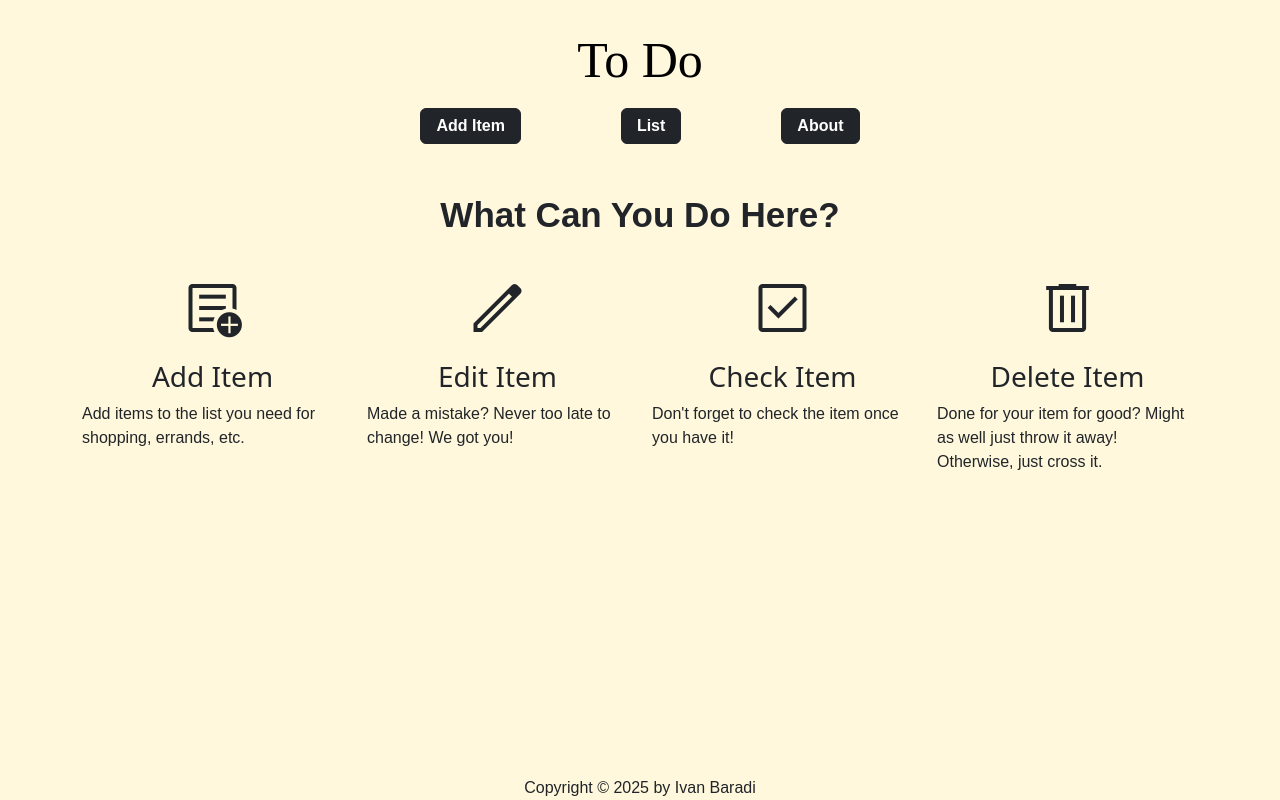
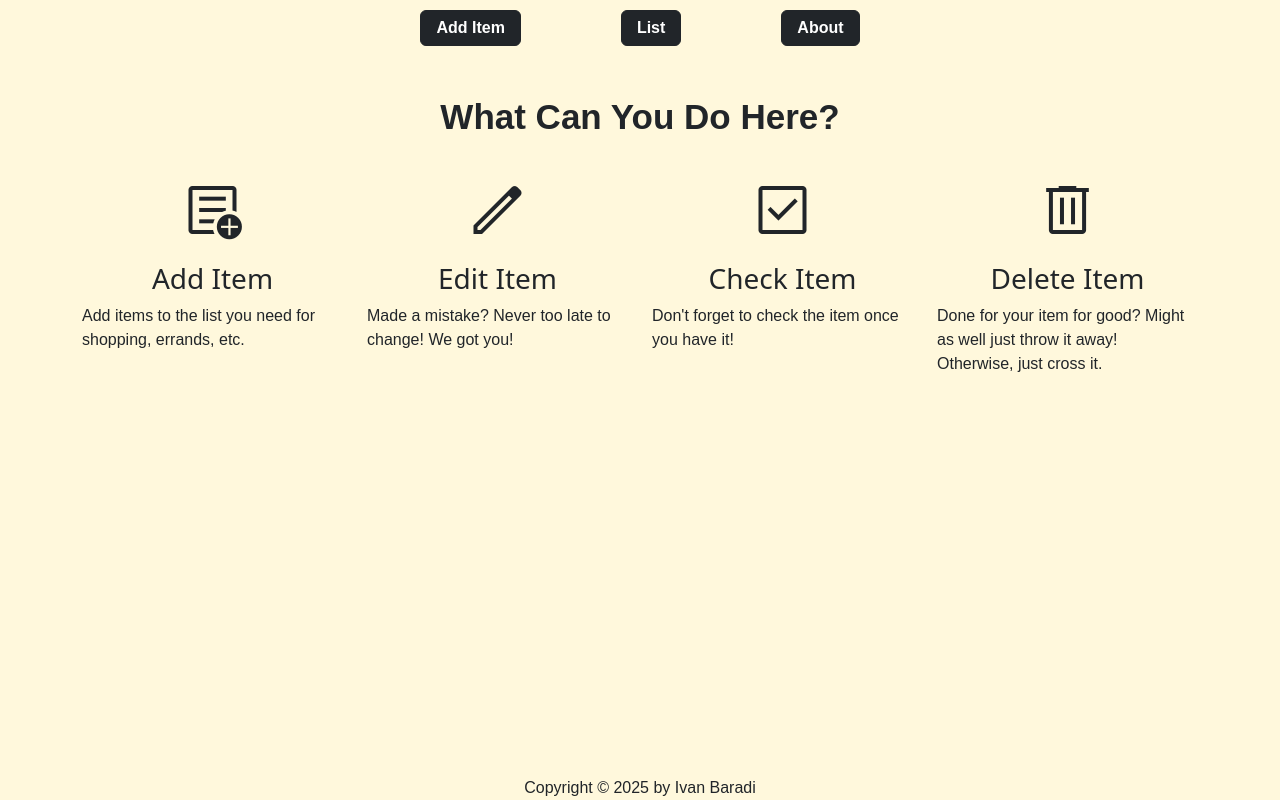
Before and after one commit to ivanbaradi/to-do, a React (Create React App) app: page / in a window 1280 px wide. Built offline with nearby package versions, Linux system fonts and the light colour scheme; a web font is replaced by a local one.

Commit message:
header moved to navigation bar

```diff
--- a/src/App.js
+++ b/src/App.js
@@ -3,7 +3,6 @@ import About from "./pages/About";
 import List from './pages/List'
 import Home from './pages/Home';
 import NavBar from './components/NavBar';
-import Header from './components/Header';
 import Footer from './components/Footer';
 import AddItem from './pages/AddItem';
 
@@ -11,7 +10,6 @@ function App() {
   return (
     <div className="App">
       <Router>
-          <Header />
           <NavBar />
           <Routes>
               <Route path='/' element={<Home />}/>
--- a/src/components/Header.jsx
+++ /dev/null
@@ -1,19 +0,0 @@
-import { Link } from 'react-router-dom';
-
-function Header(){
-
-    const linkStyle = {
-        textDecoration: 'none',
-        color: 'black'
-    }
-
-    const titleStyle = {
-        fontFamily: 'Pacifico, cursive',
-        fontSize: 50,
-        marginTop: 30
-    }
-
-    return <Link to='/' style={linkStyle}><h1 style={titleStyle}>To Do</h1></Link>
-}
-
-export default Header
```
